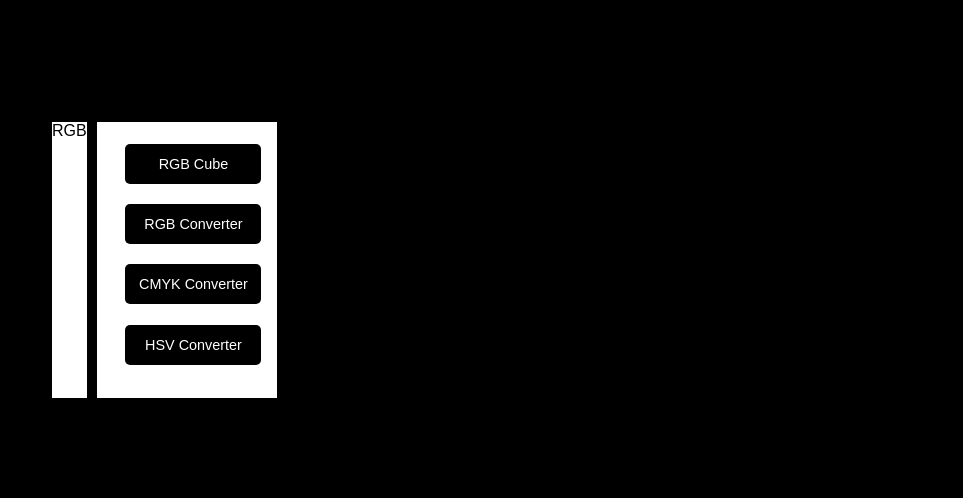
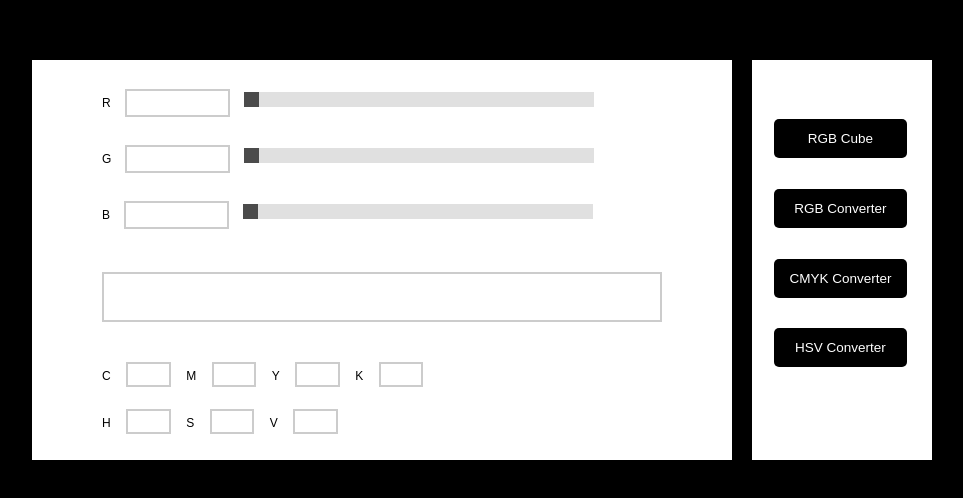
Before and after one commit to pawjo/pb-grafika-ps, a plain HTML site: page GrafikaPS3/JS/index.html in a window 1280 px wide. Shown: the part 140-638 px from the top of the page, without its empty margins (83-1046 px from the left). Drawn offline with nearby package versions, Linux system fonts and the light colour scheme.

Commit message:
MORE MORE MORE STYLE

```diff
--- a/GrafikaPS3/JS/index.html
+++ b/GrafikaPS3/JS/index.html
@@ -21,17 +21,34 @@
           <section class="drawing-board">
             <div id="main-container">
                 <div class="panel" id="rgb-panel">
-                    RGB
-                </div>
+                    <div class="slidecontainer">
+                        <div><p id="column1">R</p><input id="column2" type="number"><input id="column3" class="slider" type="range" min="1" max="255" value="0"></div>
+                        <div><p id="column1">G</p><input id="column2" type="number"><input id="column3" class="slider" type="range" min="1" max="255" value="0"></div>
+                        <div><p id="column1">B</p><input id="column2" type="number"><input id="column3" class="slider" type="range" min="1" max="255" value="0"></div></div>
+                   <div class="color-panel"></div>
+                  <div class="chuj"> <p id="column4">C</p>
+                   <input id="column5" type="number">
+                       <p id="column4">M</p>
+                       <input id="column5" type="number">
+                           <p id="column4">Y</p>
+                           <input id="column5" type="number">
+                               <p id="column4">K</p>
+                               <input id="column5" type="number">
+                                   </br>
+                                   <p id="column4">H</p>
+                                   <input id="column5" type="number">
+                                       <p id="column4">S</p>
+                                       <input id="column5" type="number">
+                                           <p id="column4">V</p>
+                                           <input id="column5" type="number">
+                                   </div>
             </div>
           </section>
           <section class="tools-board">
-            <div class="row">
                 <button class="buttons" onclick="showElement('rgb-cube-panel')">RGB Cube</button>
                 <button class="buttons" onclick="showElement('rgb-panel')">RGB Converter</button>
                 <button class="buttons">CMYK Converter</button>
                 <button class="buttons">HSV Converter</button>
-            </div>
           </section>
         </div>
       </body>
--- a/GrafikaPS3/JS/script.js
+++ b/GrafikaPS3/JS/script.js
@@ -2,7 +2,8 @@ var scene = new THREE.Scene();
 var camera = new THREE.PerspectiveCamera(60, window.innerWidth / window.innerHeight, 1, 1000);
 var renderer = new THREE.WebGLRenderer();
 
-renderer.setSize(600, 400);
+renderer.setSize(700, 400);
+renderer.setClearColor( 0xffffff );
 const mainContainer = document.getElementById("main-container");
 const canvas = renderer.domElement;
 canvas.id = "rgb-cube-panel";
@@ -52,7 +53,7 @@ function showElement(id) {
         element.style.display = "none";
     }
     const element = document.getElementById(id);
-    element.style.display = "block";
+    element.style.display = "grid";
 }
 
 
--- a/GrafikaPS3/JS/style.css
+++ b/GrafikaPS3/JS/style.css
@@ -65,6 +65,7 @@
     padding: 0;
     box-sizing: border-box;
     font-family: 'Poppins', sans-serif;
+    font-size: 15px;
 }
 
 body {
@@ -78,8 +79,7 @@ body {
 .container {
     display: flex;
     width: 100%;
-    gap: 10px;
-    padding: 20px;
+    gap: 20px;
     max-width: 1050px;
 }
 
@@ -89,49 +89,9 @@ section {
 
 .tools-board {
     width: 180px;
-    padding: 15px 22px 0;
-}
-
-.tools-board .row {
-    margin-bottom: 20px;
-}
-
-.row .options {
-    list-style: none;
-    margin: 10px 0 0 5px;
-}
-
-.row .options .option {
-    display: flex;
-    cursor: pointer;
-    align-items: center;
-    margin-bottom: 10px;
-}
-
-.option :where(span, label) {
-    color: #5A6168;
-    cursor: pointer;
-    padding-left: 10px;
-}
-
-.option:is(:hover, .activeShape, .activeTool) :where(span, label) {
-    color: #4A98F7;
-}
-
-.options img {
-    width: 10%;
-}
-
-.option #fill-color {
-    cursor: pointer;
-    height: 14px;
-    width: 14px;
-}
-
-.option #size-slider {
-    width: 100%;
-    height: 5px;
-    margin-top: 10px;
+    padding: 15px;
+    padding-right: 3%;
+    padding-top: 5%;
 }
 
 .buttons {
@@ -146,10 +106,128 @@ section {
     cursor: pointer;
     background-color: black;
     margin: 5%;
-    margin-bottom: 10%;
+    margin-bottom: 18%;
 }
 
 .buttons:hover {
     transform: scale(1.05);
     background-color: #282828;
 }
+
+#rgb-panel {
+    width: 700px;
+    height: 400px;
+    background-color: white;
+    display:grid;
+    align-items: center;
+    justify-content: center;
+}
+
+#rgb-cube-panel {
+    background-color: white;
+}
+
+.slider {
+  -webkit-appearance: none;
+  width: 50%;
+  height: 15px;
+  background: #d3d3d3;
+  outline: none;
+  opacity: 0.7;
+  -webkit-transition: .2s;
+  transition: opacity .2s;
+}
+
+.slider:hover {
+  opacity: 1;
+}
+
+.slider::-webkit-slider-thumb {
+  -webkit-appearance: none;
+  appearance: none;
+  width: 15px;
+  height: 15px;
+  background: black;
+  cursor: pointer;
+}
+
+.slider::-moz-range-thumb {
+  width: 15px;
+  height: 15px;
+  background: #04AA6D;
+  cursor: pointer;
+}
+
+#column1, column2, column3 {
+    display:inline;
+    font-size: 12px;
+    margin-left:10%;
+}
+
+#column4, column5 {
+    display:inline;
+    font-size: 12px;
+}
+
+.slidecontainer , color-panel {
+    display:row;
+}
+
+input[type=number] {
+    width: 15%;
+    padding: 5px 5px;
+    box-sizing: border-box;
+    margin-right: 10%;
+    margin-left: 10%;
+    border: 2px solid #ccc;
+    -webkit-transition: 0.5s;
+    transition: 0.5s;
+    outline: none;
+    font-size: 15px;
+    align:center;
+    margin:2%;
+    font-size: 12px;
+}
+
+input[type=number]:focus {
+  border: 3px solid #555;
+}
+
+.color-panel {
+    border-color: #555;
+    border-style: solid;
+    border: 2px solid #ccc;
+    height:50px;
+    margin-left: 10%;
+    margin-right: 10%;
+}
+
+.drawing-board {
+    align-items: center;
+    justify-content: center;
+}
+
+
+#column5 {
+    width: 8%;
+    padding: 2px 2px;
+    box-sizing: border-box;
+    border: 2px solid #ccc;
+    -webkit-transition: 0.5s;
+    outline: none;
+    font-size: 15px;
+    align:center;
+}
+
+.column5 input[type=number]:focus {
+  border: 3px solid #555;
+}
+
+
+.chuj{
+    align-items: center;
+    justify-content: center;
+    width:80%;
+    margin-left:10%;
+    margin-right:10%;
+}
```
